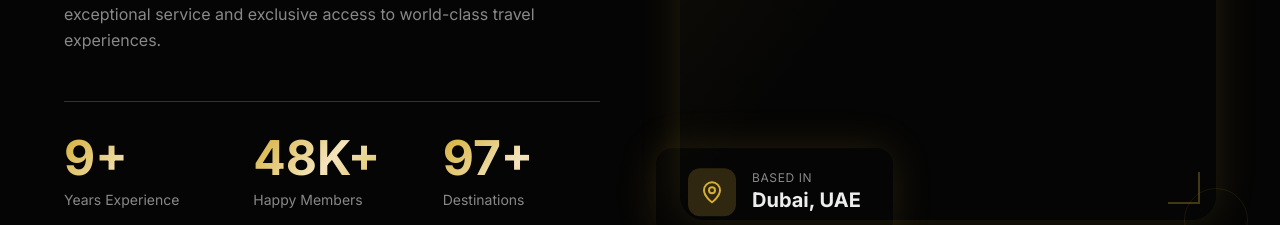
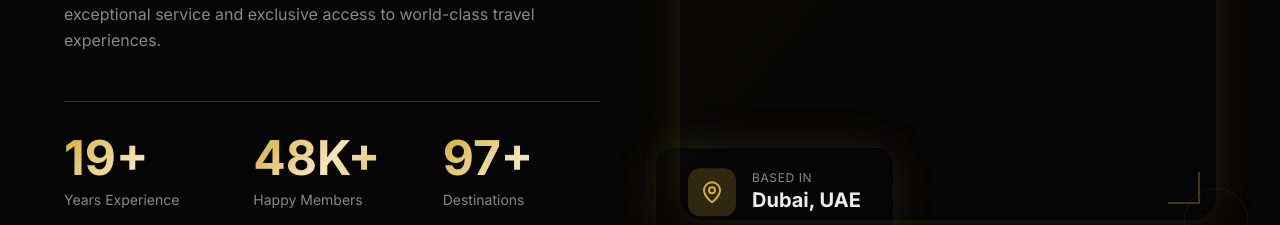
Before and after one commit to pzhusov/time-travel-club-website, a React (Vite) app in the folder time-travel-club/: page / in a window 1280 px wide. Shown: the part 1480-1705 px from the top of the page. Built offline with nearby package versions, Linux system fonts and the light colour scheme.

Commit message:
Message 373173874823502 - 1772659868

```diff
--- a/time-travel-club/src/App.tsx
+++ b/time-travel-club/src/App.tsx
@@ -413,7 +413,7 @@ function App() {
               <TextReveal delay={400}>
                 <div className="grid grid-cols-3 gap-8 mt-12 pt-8 border-t border-[#333333]">
                   <div className="group">
-                    <AnimatedCounter end={10} suffix="+" />
+                    <AnimatedCounter end={20} suffix="+" />
                     <div className="text-sm text-[#888888] mt-2 group-hover:text-[#D4AF37] transition-colors">Years Experience</div>
                   </div>
                   <div className="group">
```
